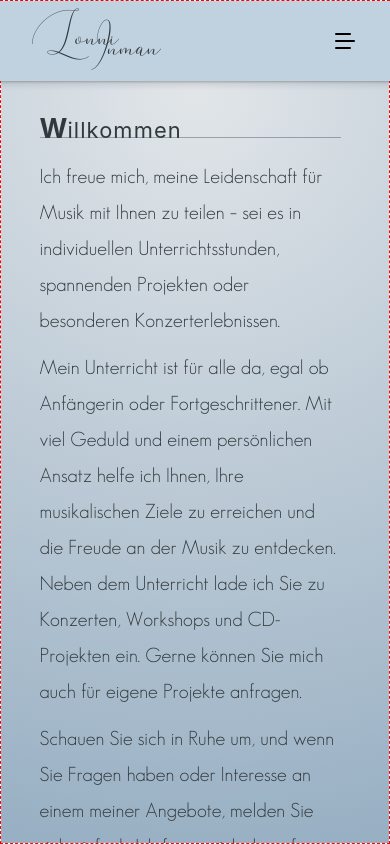
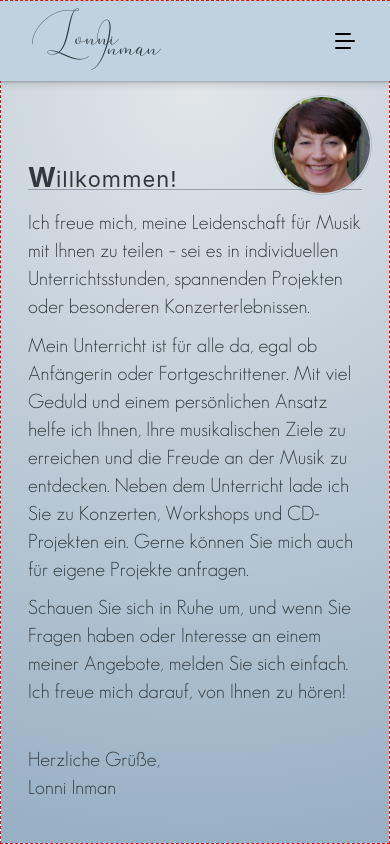
Before and after one commit to j-eick/lonni-homepage, a Next.js app: page /home in a window 390 px wide. Built offline with nearby package versions, Linux system fonts and the light colour scheme; a web font is replaced by a local one.

Commit message:
fix / welcome page

```diff
--- a/app/home/page.tsx
+++ b/app/home/page.tsx
@@ -13,24 +13,22 @@ export default function Home() {
     return (
         <MainLayout>
             {/* ----- PER PAGE CONTENT GOES HERE ----- */}
-            <section
+
+            <main
                 className={`grow
-                            w-9/10 mx-auto my-0 flex gap-5
-                            md:w-7/10
+                            pl-10 mx-auto my-0 flex gap-5
+                            2xs:px-7 2xs:w-12/12 2xs:mt-10
+                            2xs:text-size-mobile-2xs
+                            xs:text-size-mobile-xs
+                            md-768:w-8/10
                         `}
             >
-                <main
-                    className={`w-8/12 pl-10
-                                2xs:pl-5 2xs:w-11/12
-                                2xs:text-size-mobile-2xs
-                                xs:text-size-mobile-xs
-                                `}
-                >
-                    <article className="flowText">
+                <article className="relative flowText">
                     {/* ----  OPTIONAL PROFILE IMAGE  ----- */}
-                        {/* <div
-                            className={`w-32 h-auto mx-auto rounded-lg overflow-hidden
-                                        2xs:shadow-step 2xs:border-[.5px] 2xs:border-slate-300
+                    <div
+                        className={`fixed z-10 right-[5vw] top-profilePhoto
+                                    w-profileImage h-profileImage mx-auto rounded-full overflow-hidden
+                                    2xs:shadow-line 2xs:border-[.5px] 2xs:border-slate-300
                                     md:hidden
                                     `}
                     >
@@ -39,28 +37,27 @@ export default function Home() {
                             alt={""}
                             className="w-auto h-auto object-contain block"
                         />
-                        </div> */}
+                    </div>
                     {/* ------------------------------------- */}
                     <PageTitle
                         firstLetter="W"
-                            rest="illkommen"
+                        rest="illkommen!"
                     />
                     <div
                         className={`flowTextAndLastChild leading-9
+                                    2xs:leading-7
                                     md:text-size-desktop-md
                             `}
                     >
                         <p>
-                                Ich freue mich, meine Leidenschaft für Musik mit Ihnen zu teilen – sei es in
-                                individuellen Unterrichtsstunden, spannenden Projekten oder besonderen
-                                Konzerterlebnissen.{" "}
+                            Ich freue mich, meine Leidenschaft für Musik mit Ihnen zu teilen – sei es in individuellen
+                            Unterrichtsstunden, spannenden Projekten oder besonderen Konzerterlebnissen.{" "}
                         </p>
                         <p>
-                                Mein Unterricht ist für alle da, egal ob Anfängerin oder Fortgeschrittener. Mit viel
-                                Geduld und einem persönlichen Ansatz helfe ich Ihnen, Ihre musikalischen Ziele zu
-                                erreichen und die Freude an der Musik zu entdecken. Neben dem Unterricht lade ich Sie zu
-                                Konzerten, Workshops und CD-Projekten ein. Gerne können Sie mich auch für eigene
-                                Projekte anfragen.
+                            Mein Unterricht ist für alle da, egal ob Anfängerin oder Fortgeschrittener. Mit viel Geduld
+                            und einem persönlichen Ansatz helfe ich Ihnen, Ihre musikalischen Ziele zu erreichen und die
+                            Freude an der Musik zu entdecken. Neben dem Unterricht lade ich Sie zu Konzerten, Workshops
+                            und CD-Projekten ein. Gerne können Sie mich auch für eigene Projekte anfragen.
                         </p>
                         <p>
                             Schauen Sie sich in Ruhe um, und wenn Sie Fragen haben oder Interesse an einem meiner
@@ -74,7 +71,7 @@ export default function Home() {
                     </div>
                 </article>
             </main>
-            </section>
+
             {/* <div className={`bb ${styles.bannerContainer}`}>
                 <p className={styles.movingBanner}>This is information</p>
             </div> */}
--- a/tailwind.config.js
+++ b/tailwind.config.js
@@ -111,6 +111,8 @@ module.exports = {
                 //-------- xs:375px
                 "size-mobile-xs": "var(--step-15)",
                 //-----Desktop
+                "size-small": "var(--step--1)",
+                "size-smaller": "var(--step--05)",
                 "size-default": "var(--step-0)",
                 //--------md:768px
                 "size-desktop-md": "var(--step-1)",
@@ -228,11 +230,15 @@ module.exports = {
                 "9.5/10": "95%",
 
                 "mobile-header": "16vw",
+                "marquee-banner": "clamp( 1.85rem, 2.75vw, 2.25rem)",
 
-                // MOBILE
-                //----- Burger-Menu
+                //--- BURGER-MENU
+                //-----Mobile
                 "burger-canvas": "8vw",
                 "burger-lineHeight": ".5vw",
+
+                //--- PROFILE-IMAGE
+                profileImage: "clamp(5rem, 25vw, 9rem)",
             },
             lineHeight: {
                 1: 1,
@@ -243,6 +249,7 @@ module.exports = {
                 2: 2,
                 standardText: 1.8,
             },
+            margin: {},
             maxWidth: {
                 "navContainer-left": "440px",
                 "navContainer-right": "405px",
@@ -252,7 +259,7 @@ module.exports = {
                 "1200px": "1200px",
                 "1250px": "1250px",
                 "1350px": "1350px",
-                "canvas--1270px": "1270px",
+                "canvas--1270px": "1150px",
             },
             width: {
                 // DESKTOP
@@ -272,11 +279,14 @@ module.exports = {
                 "canvas-width": "min(85%, 1200px)",
                 "responsive-photo": "clamp(300px, 35vw, 500px)",
 
-                // MOBILE
-                //----- Burger Menu
+                //--- BURGER-MENU
+                //-----Mobile
                 "burger-middleLine": "5vw",
                 "burger-outerLine": "4vw",
                 "burger-canvas": "8vw",
+
+                //--- PROFILE-IMAGE
+                profileImage: "clamp(5rem, 25vw, 9rem)",
             },
             padding: {
                 1.5: "6px",
@@ -293,11 +303,12 @@ module.exports = {
                 "2sm": "455px",
                 md: "768px",
                 "md-768": "768px",
-                "lg-1024": "1200px",
-                "2lg": "1200px",
+                "lg-1024": "1024px",
+                "xl-1200": "1200px",
             },
             spacing: {
-                "pageTitle-underline": "clamp(.6rem, 1.25vw, 1rem)",
+                "pageTitle-underline": "clamp(.5rem, 1.25vw, 1rem)",
+                profilePhoto: "clamp(6rem, 20vw, 20rem)",
             },
             translate: {
                 1.5: "6px",
@@ -309,6 +320,7 @@ module.exports = {
                 slideIn: "slideIn 0.3s ease-in-out forwards",
                 slideInRightToLeft: "slideInRightToLeft 0.3s ease-in-out forwards",
                 slowOpacityFadeout: "slowOpacityFadeout 0.5s ease-in-out forwards",
+                // marquee: "marquee 10s linear infinite",
             },
             keyframes: {
                 ripple: {
@@ -339,6 +351,10 @@ module.exports = {
                     "0%": { opacity: 1 },
                     "100%": { opacity: 0.6 },
                 },
+                marquee: {
+                    "0%": { transform: "translateX(100%)" },
+                    "100%": { transform: "translateX(-100%)" },
+                },
             },
         },
     },
```
Lines whose indentation alone changed are shown as unchanged.
